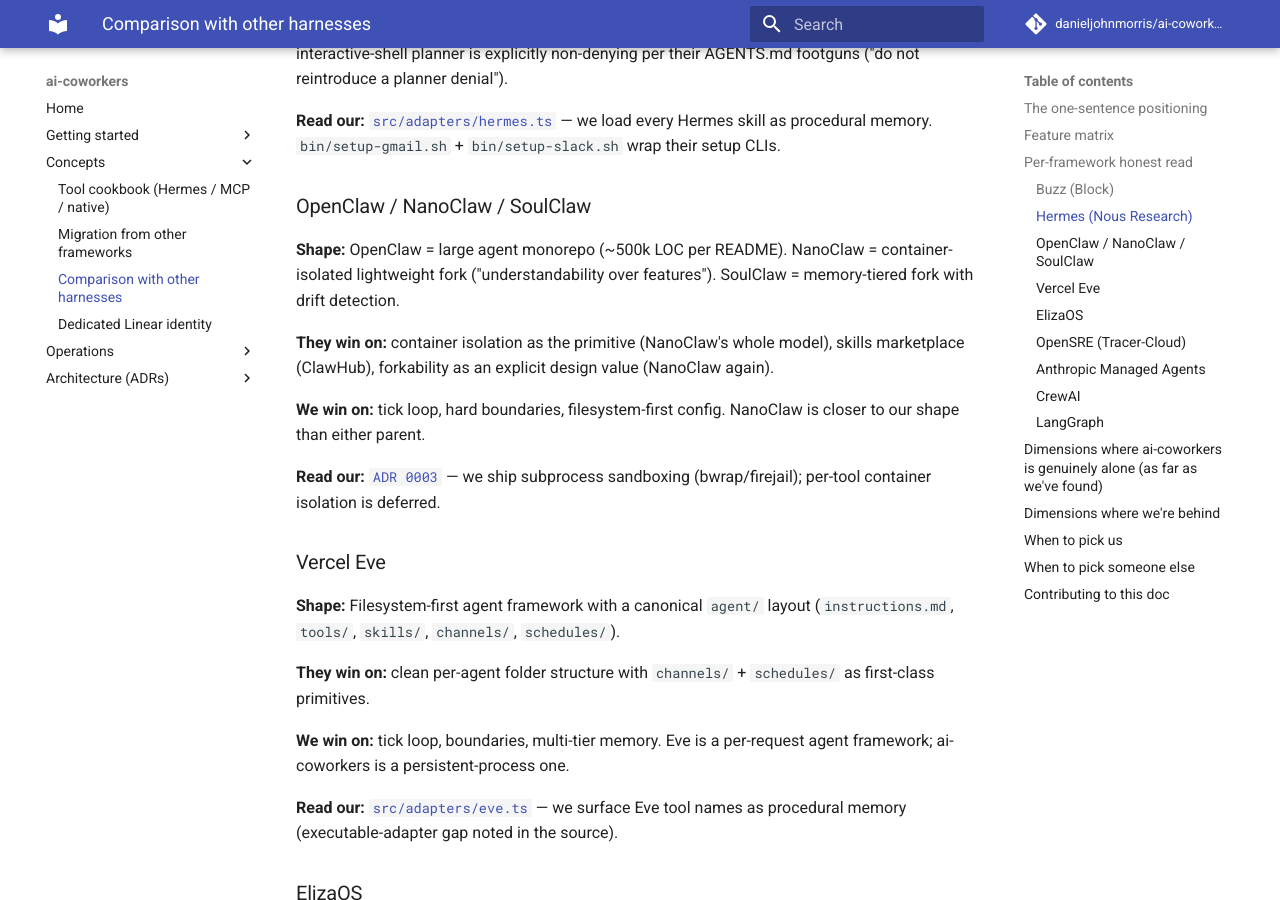
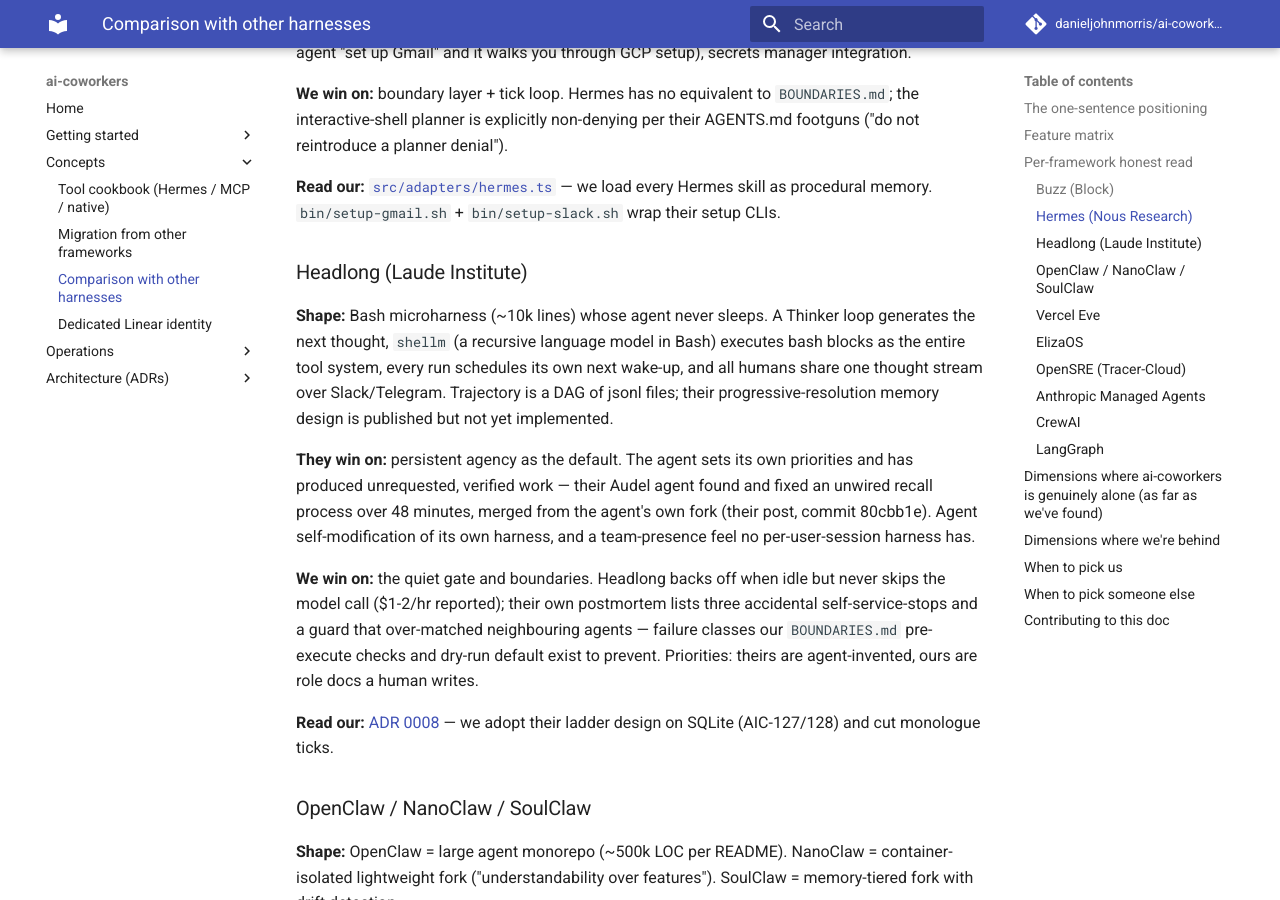
Before and after one commit to danieljohnmorris/ai-coworkers, an MkDocs documentation site: the page built from docs/comparison.md, in a window 1280 px wide and 900 px high, scrolled down 3574 px. Built offline with MkDocs 1.6.1 and Material for MkDocs 9.7.7, drawn with Linux system fonts in a browser that asks for light colours; comment, search, counter and statistics services are not loaded; some of the changed text lies outside the part shown.

Commit message:
docs: ADR 0008 progressive-resolution memory + Headlong in comparison (AIC-129)

```diff
--- a/docs/comparison.md
+++ b/docs/comparison.md
@@ -4,7 +4,7 @@
 space. Written for a visitor comparing frameworks; kept fair to each.
 If we're beaten on a dimension, we say so.
 
-Last refreshed: 2026-08-06.
+Last refreshed: 2026-08-27 (Headlong added).
 
 ## The one-sentence positioning
 
@@ -20,6 +20,7 @@
 If you want dozens of pre-built domain skills → **Hermes** (we import them).
 If you want incident response as a product → **OpenSRE**.
 If you want an opinionated multi-agent orchestrator → **CrewAI / LangGraph**.
+If you want an agent that thinks continuously and pings you when it decides to → **Headlong**.
 If you want a persistent worker that runs quietly under `BOUNDARIES.md`,
 gates every write, and escalates to a human inbox when unsure →
 **ai-coworkers**.
@@ -28,30 +29,30 @@
 
 Legend: ✓ present · ~ partial · — absent · ? not documented
 
-| | ai-coworkers | Buzz | Hermes | OpenClaw / NanoClaw | Vercel Eve | ElizaOS | OpenSRE | Anthropic MA | CrewAI | LangGraph |
-|---|:-:|:-:|:-:|:-:|:-:|:-:|:-:|:-:|:-:|:-:|
-| **Runtime shape** | tick loop | chat/rooms | request/response | message-dispatch | request/response | event loop | alert-driven | scheduler + reactive | task DAG | graph traversal |
-| **Decides when NOT to act** | ✓ quiet gate + adaptive backoff | — | — | — | — | — | — | ~ scheduler idle | — | — |
-| **Filesystem-first config** | ✓ `role/*.md` | — (Nostr events) | ✓ SKILL.md files | ✓ SOUL.md / AGENTS.md | ✓ `agent/` folder | — (plugin registry) | ~ .env + Python | ~ config JSON | — (Python code) | — (Python code) |
-| **Hard boundary regex + dry-run default** | ✓ | — (identity scopes) | — | ~ (NanoClaw containers) | — | — | — (deliberately, per AGENTS.md) | ~ tool permissions | — | — |
-| **Multi-tier memory** | ✓ 6-tier (CoALA) | ~ event log | ~ MEMORY.md + skills | ~ 4-tier (SoulClaw fork) | ~ instructions.md | ~ providers | ~ session | ~ dreaming | ~ shared | ~ state graph |
-| **Reflect / dreaming ritual** | ✓ weekly compact + citations | — | ✓ | ~ | — | ~ evaluators | — | ✓ dreaming pass | — | — |
-| **Human ↔ agent channels** | ✓ inbox + questions + reactions + signed notes | ✓ chat rooms | ~ chat surfaces | ~ platform adapters | ~ HTTP/Slack channels | ~ | ~ Slack / PD / Telegram | ✓ | — | — |
-| **Cross-framework artifact import** | ✓ Hermes / OpenClaw / Eve loaders | — | — | — | — | — | — | — | — | — |
-| **ACP (coding-agent) protocol** | ✓ client | ✓ (buzz-cli harness) | ✓ via skills | ~ | — | — | ✓ | — | — | — |
-| **MCP tool protocol** | ✓ client | ✓ | ✓ | ✓ | ~ | ~ | ✓ | ✓ | — | ~ |
-| **Per-tool credential filtering** | ✓ `requiresCreds` | ~ identity scopes | ~ | ~ | — | — | — | ? | — | — |
-| **Secret redaction at persistence** | ✓ same list as pre-commit hook | ? | ? | ? | ? | ? | ~ PII masking | ? | ? | ? |
-| **Reversible identifier masking pre-LLM** | ✓ opt-in `PII_MASK=1` | — | — | — | — | — | ✓ (their original idea) | ? | — | — |
-| **Subprocess sandbox for delegated agents** | ✓ bwrap / firejail | ? | ? | ✓ containers (NanoClaw) | — | — | ~ platform/sandbox/ | ? | — | — |
-| **Rate-limit awareness per external API** | ✓ | ? | ? | ? | ? | ? | ? | ? | ? | ? |
-| **Prometheus metrics endpoint** | ✓ | ? | ? | ? | ? | ? | ~ opt-out PostHog | ? | ? | ? |
-| **Scored benchmark of agent behaviour** | ✓ small (3 scenarios) | — | — | — | — | — | ✓ big (tests/synthetic/) | ? | — | — |
-| **Long-running-agent focus** | ✓ core thesis | ~ | ~ | ~ | — | ~ | ✓ | ✓ | — | ~ |
-| **Multi-agent per host** | ✓ one dir per coworker | ✓ per identity | ~ | ✓ per agent group | ✓ per `agent/` | ✓ per plugin | — (single agent) | ✓ | ✓ multi-role crew | ✓ multi-node |
-| **Small forkable harness (Pi CLI philosophy)** | ✓ ~6.5k LOC | — (Rust relay + Tauri desktop) | — (large) | ~ (NanoClaw is small; OpenClaw is 500k LOC) | ~ | — | ~ (Python monorepo) | — | — | — |
-| **Primary language** | TypeScript / Node ≥22 | Rust + TS | Python | Python + TS (Nano) | TypeScript | TypeScript | Python | ? | Python | Python |
-| **License** | MIT | Apache 2.0 | Apache 2.0 | mix | ? | ? | ? | proprietary | MIT | MIT |
+| | ai-coworkers | Headlong | Buzz | Hermes | OpenClaw / NanoClaw | Vercel Eve | ElizaOS | OpenSRE | Anthropic MA | CrewAI | LangGraph |
+|---|:-:|:-:|:-:|:-:|:-:|:-:|:-:|:-:|:-:|:-:|:-:|
+| **Runtime shape** | tick loop | continuous thought loop | chat/rooms | request/response | message-dispatch | request/response | event loop | alert-driven | scheduler + reactive | task DAG | graph traversal |
+| **Decides when NOT to act** | ✓ quiet gate + adaptive backoff | — (backs off when idle, never skips the model) | — | — | — | — | — | — | ~ scheduler idle | — | — |
+| **Filesystem-first config** | ✓ `role/*.md` | ~ (markdown skills; jsonl trajectory) | — (Nostr events) | ✓ SKILL.md files | ✓ SOUL.md / AGENTS.md | ✓ `agent/` folder | — (plugin registry) | ~ .env + Python | ~ config JSON | — (Python code) | — (Python code) |
+| **Hard boundary regex + dry-run default** | ✓ | — (Docker sandbox default; spend-capped key advised) | — (identity scopes) | — | ~ (NanoClaw containers) | — | — | — (deliberately, per AGENTS.md) | ~ tool permissions | — | — |
+| **Multi-tier memory** | ✓ 6-tier (CoALA) | ~ (tiered rollups at decaying resolution; unified ladder design published, unimplemented) | ~ event log | ~ MEMORY.md + skills | ~ 4-tier (SoulClaw fork) | ~ instructions.md | ~ providers | ~ session | ~ dreaming | ~ shared | ~ state graph |
+| **Reflect / dreaming ritual** | ✓ weekly compact + citations | ~ (recap compaction tiers) | — | ✓ | ~ | — | ~ evaluators | — | ✓ dreaming pass | — | — |
+| **Human ↔ agent channels** | ✓ inbox + questions + reactions + signed notes | ~ (Slack/Telegram/mobile, one shared stream; agent decides when to reply) | ✓ chat rooms | ~ chat surfaces | ~ platform adapters | ~ HTTP/Slack channels | ~ | ~ Slack / PD / Telegram | ✓ | — | — |
+| **Cross-framework artifact import** | ✓ Hermes / OpenClaw / Eve loaders | — | — | — | — | — | — | — | — | — | — |
+| **ACP (coding-agent) protocol** | ✓ client | — (Bash is the tool system) | ✓ (buzz-cli harness) | ✓ via skills | ~ | — | — | ✓ | — | — | — |
+| **MCP tool protocol** | ✓ client | — | ✓ | ✓ | ✓ | ~ | ~ | ✓ | ✓ | — | ~ |
+| **Per-tool credential filtering** | ✓ `requiresCreds` | — | ~ identity scopes | ~ | ~ | — | — | — | ? | — | — |
+| **Secret redaction at persistence** | ✓ same list as pre-commit hook | ? | ? | ? | ? | ? | ? | ~ PII masking | ? | ? | ? |
+| **Reversible identifier masking pre-LLM** | ✓ opt-in `PII_MASK=1` | — | — | — | — | — | — | ✓ (their original idea) | ? | — | — |
+| **Subprocess sandbox for delegated agents** | ✓ bwrap / firejail | ✓ Docker per bash block when present | ? | ? | ? | ✓ containers (NanoClaw) | — | — | ~ platform/sandbox/ | ? | — | — |
+| **Rate-limit awareness per external API** | ✓ | — | ? | ? | ? | ? | ? | ? | ? | ? | ? |
+| **Prometheus metrics endpoint** | ✓ | — | ? | ? | ? | ? | ? | ~ opt-out PostHog | ? | ? | ? |
+| **Scored benchmark of agent behaviour** | ✓ small (3 scenarios) | — | — | — | — | — | — | ✓ big (tests/synthetic/) | ? | — | — |
+| **Long-running-agent focus** | ✓ core thesis | ✓ core thesis | ~ | ~ | ~ | — | ~ | ✓ | ✓ | — | ~ |
+| **Multi-agent per host** | ✓ one dir per coworker | ~ (multiple agents per box; their guard bug involved neighbours) | ✓ per identity | ~ | ✓ per agent group | ✓ per `agent/` | ✓ per plugin | — (single agent) | ✓ | ✓ multi-role crew | ✓ multi-node |
+| **Small forkable harness (Pi CLI philosophy)** | ✓ ~6.5k LOC | ✓ ~10k LOC Bash | — (Rust relay + Tauri desktop) | — (large) | ~ (NanoClaw is small; OpenClaw is 500k LOC) | ~ | — | ~ (Python monorepo) | — | — | — |
+| **Primary language** | TypeScript / Node ≥22 | Bash | Rust + TS | Python | Python + TS (Nano) | TypeScript | TypeScript | Python | ? | Python | Python |
+| **License** | MIT | Apache 2.0 | Apache 2.0 | Apache 2.0 | mix | ? | ? | ? | proprietary | MIT | MIT |
 
 ## Per-framework honest read
 
@@ -91,6 +92,31 @@
 **Read our:** [`src/adapters/hermes.ts`](../src/adapters/hermes.ts) — we
 load every Hermes skill as procedural memory. `bin/setup-gmail.sh` +
 `bin/setup-slack.sh` wrap their setup CLIs.
+
+### Headlong (Laude Institute)
+
+**Shape:** Bash microharness (~10k lines) whose agent never sleeps. A Thinker
+loop generates the next thought, `shellm` (a recursive language model in Bash)
+executes bash blocks as the entire tool system, every run schedules its own
+next wake-up, and all humans share one thought stream over Slack/Telegram.
+Trajectory is a DAG of jsonl files; their progressive-resolution memory design
+is published but not yet implemented.
+
+**They win on:** persistent agency as the default. The agent sets its own
+priorities and has produced unrequested, verified work — their Audel agent
+found and fixed an unwired recall process over 48 minutes, merged from the
+agent's own fork (their post, commit 80cbb1e). Agent self-modification of its
+own harness, and a team-presence feel no per-user-session harness has.
+
+**We win on:** the quiet gate and boundaries. Headlong backs off when idle but
+never skips the model call ($1-2/hr reported); their own postmortem lists
+three accidental self-service-stops and a guard that over-matched neighbouring
+agents — failure classes our `BOUNDARIES.md` pre-execute checks and dry-run
+default exist to prevent. Priorities: theirs are agent-invented, ours are role
+docs a human writes.
+
+**Read our:** [ADR 0008](adr/0008-progressive-resolution-memory.md) — we
+adopt their ladder design on SQLite (AIC-127/128) and cut monologue ticks.
 
 ### OpenClaw / NanoClaw / SoulClaw
 
@@ -217,6 +243,9 @@
 
 - **Buzz** — chat-native UX, cryptographic identity, cross-org / cross-
   machine event log
+- **Headlong** — persistent agency as a default (agent-set priorities,
+  unrequested verified work), agent self-modification of its own harness,
+  single shared thought stream as team presence
 - **Hermes** — breadth of pre-built domain skills, agent-driven OAuth
   walkthroughs (we wrap theirs; we don't yet author our own)
 - **NanoClaw** — container isolation as the default primitive (we have
```
Also changed, not shown: docs/adr/0008-progressive-resolution-memory.md (added, +102 -0 lines).
